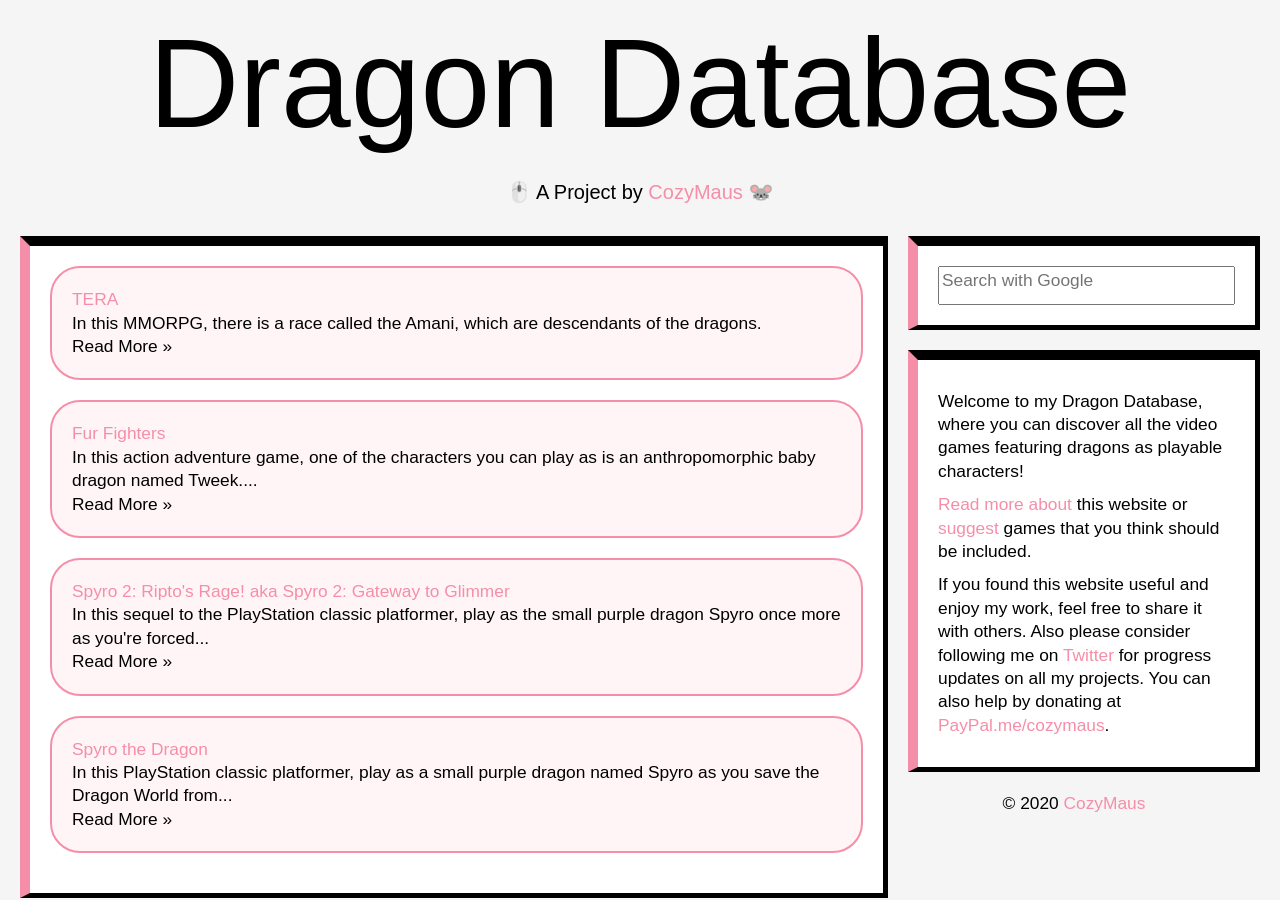
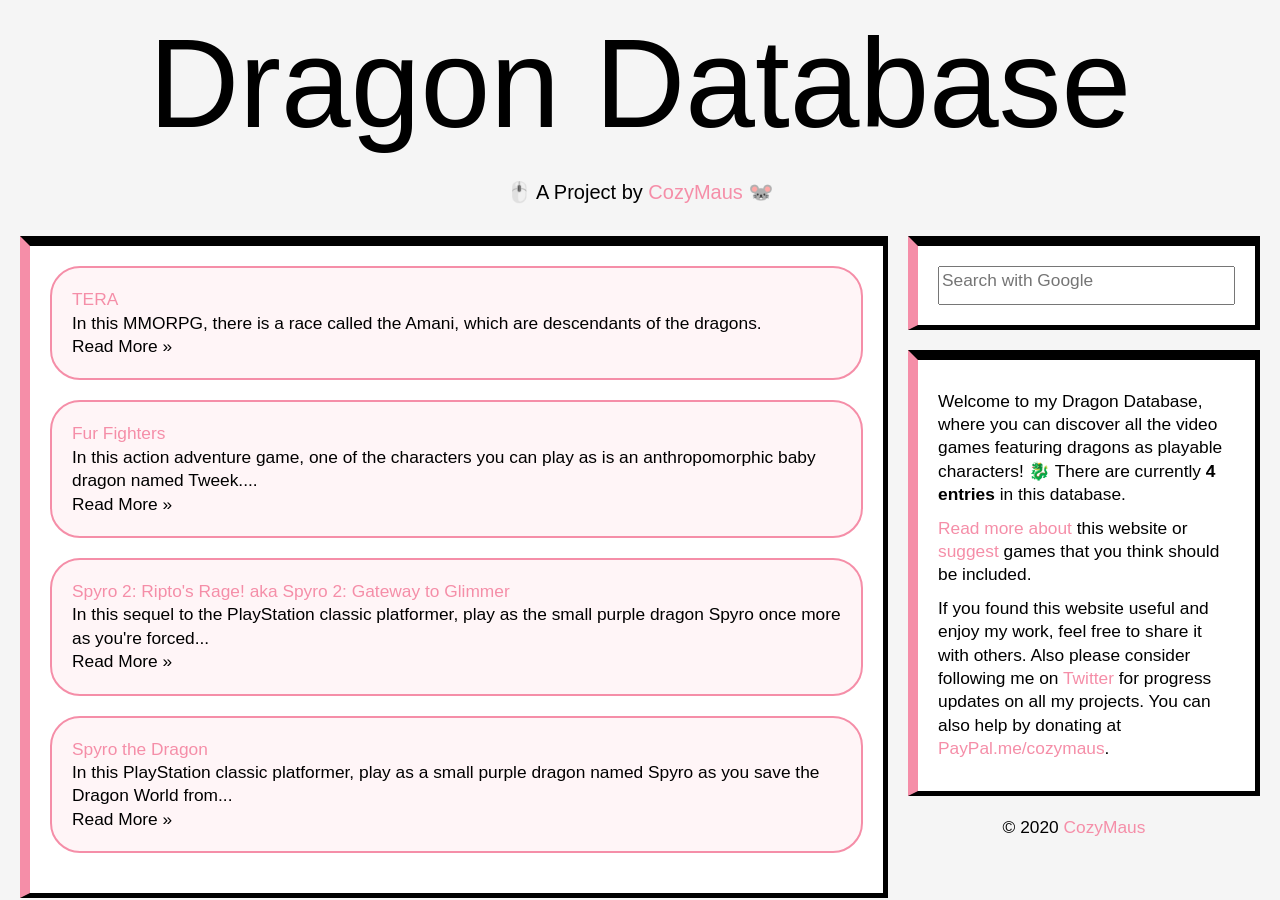
Before and after one commit to byliz/animal-game-database, a Jekyll site: the page built from index.html, in a window 1280 px wide. Built offline with Jekyll 4.4.1, drawn with Linux system fonts in a browser that asks for light colours; nearby versions of some CDN libraries; the list of posts is cut into pages by our own code.

Commit message:
Update about.html

```diff
--- a/_includes/about.html
+++ b/_includes/about.html
@@ -4,7 +4,7 @@
 <!--<img class="logo" src="{{ site.image }}">-->
 </p>
 
-<p>Welcome to my Dragon Database, where you can discover all the video games featuring dragons as playable characters!</p>
+<p>Welcome to my Dragon Database, where you can discover all the video games featuring dragons as playable characters! 🐉 There are currently <strong>{{ site.posts | size }} entries</strong> in this database.</p>
 
 <p><a href="/about">Read more about</a> this website or <a href="/">suggest</a> games that you think should be included.</p>
 
```
